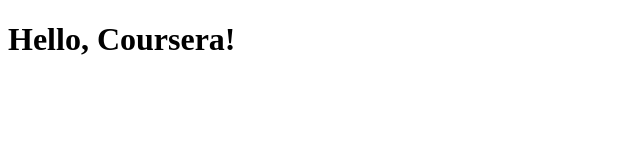
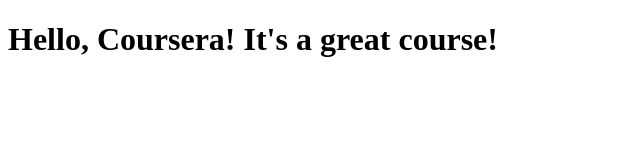
Before and after one commit to Sonenak/coursera-test, a plain HTML site: page site/index.html in a window 1280 px wide. Shown: the whole page, without its empty margins (0-640 px from the left). Drawn offline with Linux system fonts and the light colour scheme.

Commit message:
Small addition to our page content.

```diff
--- a/site/index.html
+++ b/site/index.html
@@ -6,6 +6,6 @@
 	<title>Hello Coursera!</title>
 </head>
 <body>
-	<h1>Hello, Coursera!</h1>
+	<h1>Hello, Coursera! It's a great course!</h1>
 </body>
 </html>
```
